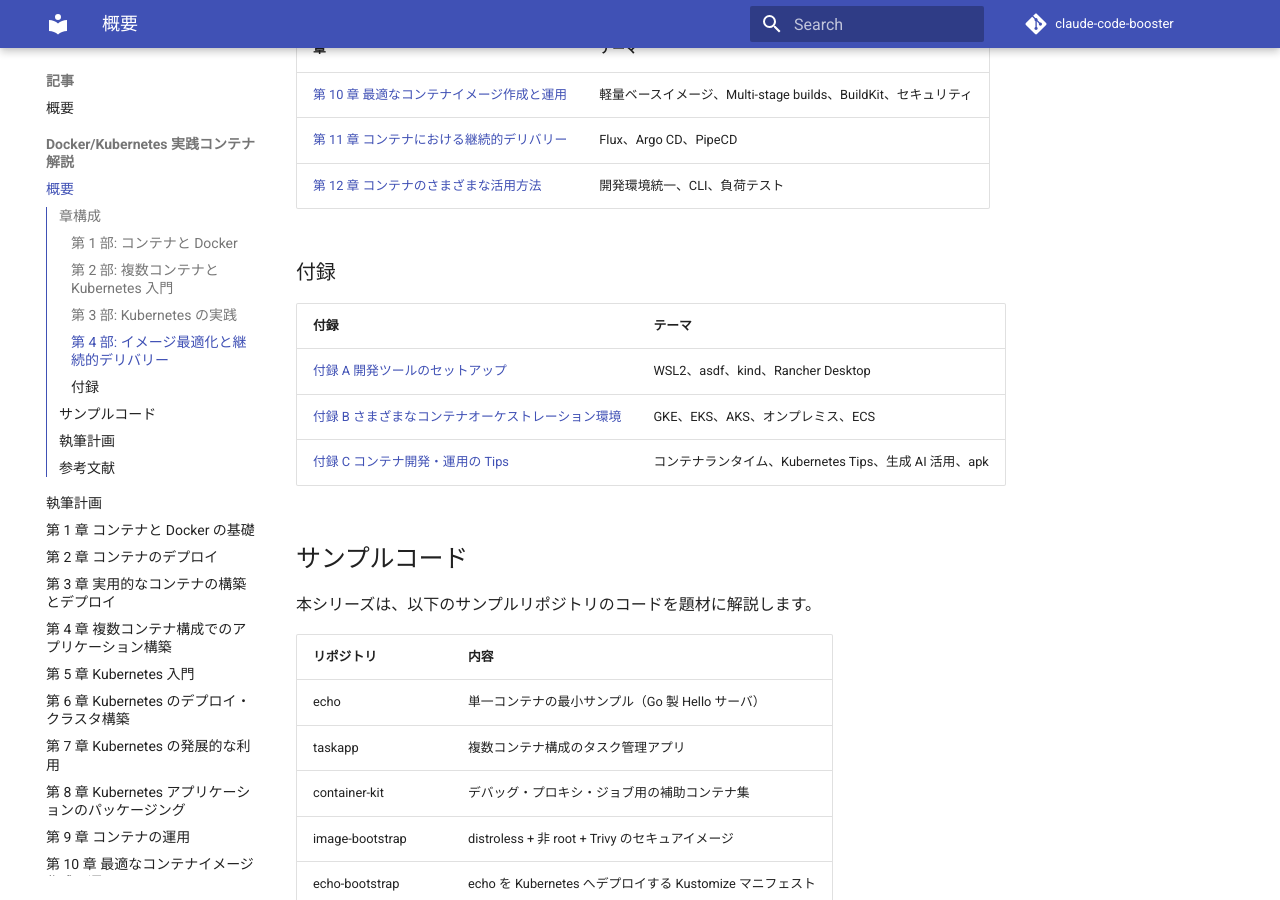
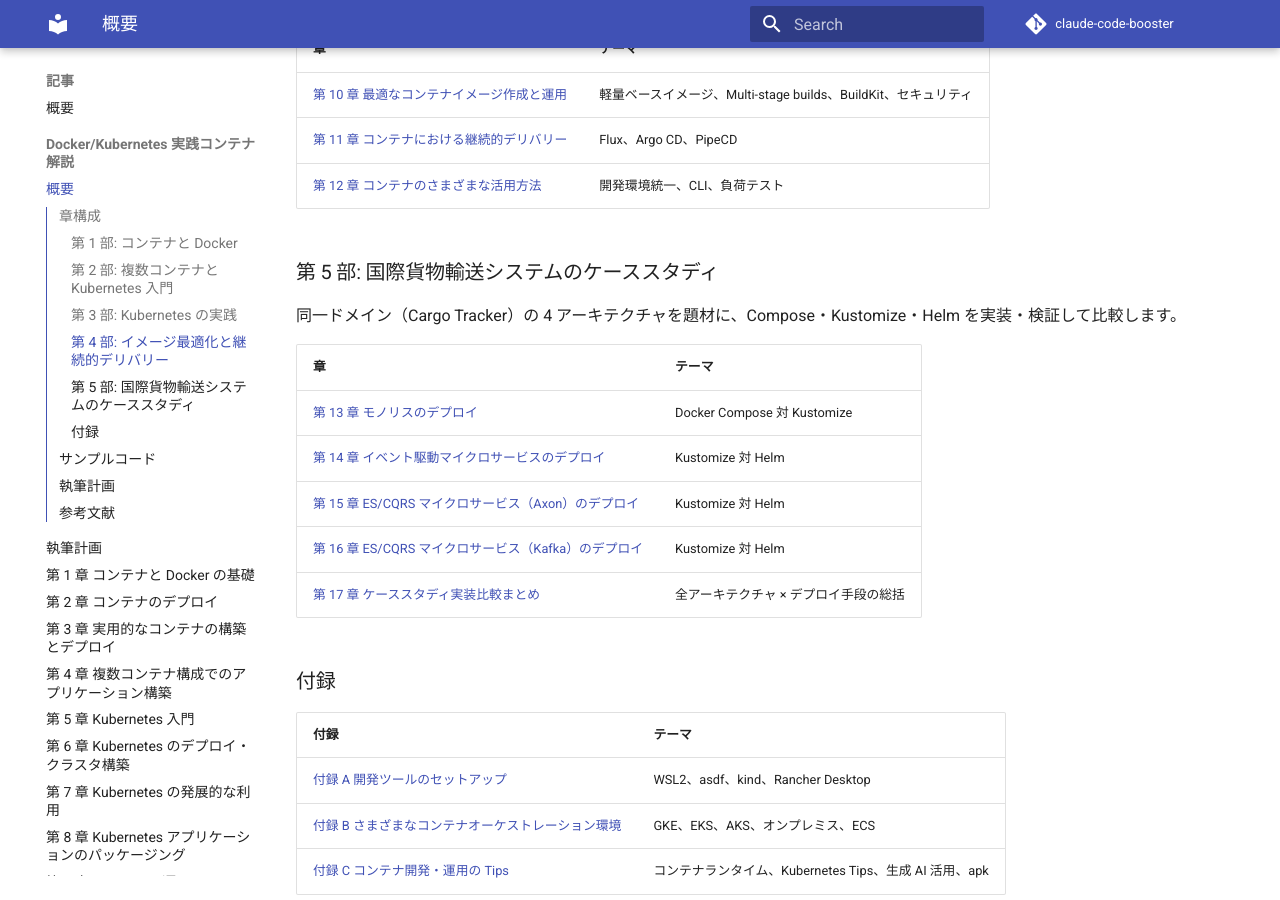
Before and after one commit to k2works/getting-started-docker-kubernetes, an MkDocs documentation site: the page built from docs/article/getting-start-docker-kubernetes/index.md, in a window 1280 px wide and 900 px high, scrolled down 1286 px. Built offline with MkDocs 1.6.1 and Material for MkDocs 9.7.7, drawn with Linux system fonts in a browser that asks for light colours; comment, search, counter and statistics services are not loaded.

Commit message:
docs: 第17章 ケーススタディ実装比較まとめを執筆し目次・nav 更新
第13〜16章の4ケース（モノリス/イベント駆動/ES・CQRS Axon/ES・CQRS Kafka）の
検証結果を横断総括する第17章を執筆。アーキテクチャの複雑さとデプロイ手段
（Compose/Kustomize/Helm）選択の関係、選択指針を整理。シリーズ index.md に
第5部を追加し、mkdocs.yml の nav に第13〜17章を登録。

```diff
--- a/docs/article/getting-start-docker-kubernetes/index.md
+++ b/docs/article/getting-start-docker-kubernetes/index.md
@@ -38,6 +38,18 @@
 | [第 11 章 コンテナにおける継続的デリバリー](11-continuous-delivery.md) | Flux、Argo CD、PipeCD |
 | [第 12 章 コンテナのさまざまな活用方法](12-container-use-cases.md) | 開発環境統一、CLI、負荷テスト |
 
+### 第 5 部: 国際貨物輸送システムのケーススタディ
+
+同一ドメイン（Cargo Tracker）の 4 アーキテクチャを題材に、Compose・Kustomize・Helm を実装・検証して比較します。
+
+| 章 | テーマ |
+|----|--------|
+| [第 13 章 モノリスのデプロイ](13-case-monolith-compose-vs-kustomize.md) | Docker Compose 対 Kustomize |
+| [第 14 章 イベント駆動マイクロサービスのデプロイ](14-case-event-driven-kustomize-vs-helm.md) | Kustomize 対 Helm |
+| [第 15 章 ES/CQRS マイクロサービス（Axon）のデプロイ](15-case-escqrs-axon-kustomize-vs-helm.md) | Kustomize 対 Helm |
+| [第 16 章 ES/CQRS マイクロサービス（Kafka）のデプロイ](16-case-escqrs-kafka-kustomize-vs-helm.md) | Kustomize 対 Helm |
+| [第 17 章 ケーススタディ実装比較まとめ](17-case-comparison-summary.md) | 全アーキテクチャ × デプロイ手段の総括 |
+
 ### 付録
 
 | 付録 | テーマ |
--- a/mkdocs.yml
+++ b/mkdocs.yml
@@ -94,6 +94,11 @@
           - 第 10 章 最適なコンテナイメージ作成と運用: article/getting-start-docker-kubernetes/10-optimal-container-image.md
           - 第 11 章 コンテナにおける継続的デリバリー: article/getting-start-docker-kubernetes/11-continuous-delivery.md
           - 第 12 章 コンテナのさまざまな活用方法: article/getting-start-docker-kubernetes/12-container-use-cases.md
+          - 第 13 章 モノリスのデプロイ（Compose 対 Kustomize）: article/getting-start-docker-kubernetes/13-case-monolith-compose-vs-kustomize.md
+          - 第 14 章 イベント駆動MSのデプロイ（Kustomize 対 Helm）: article/getting-start-docker-kubernetes/14-case-event-driven-kustomize-vs-helm.md
+          - 第 15 章 ES/CQRS(Axon)のデプロイ（Kustomize 対 Helm）: article/getting-start-docker-kubernetes/15-case-escqrs-axon-kustomize-vs-helm.md
+          - 第 16 章 ES/CQRS(Kafka)のデプロイ（Kustomize 対 Helm）: article/getting-start-docker-kubernetes/16-case-escqrs-kafka-kustomize-vs-helm.md
+          - 第 17 章 ケーススタディ実装比較まとめ: article/getting-start-docker-kubernetes/17-case-comparison-summary.md
           - 付録 A 開発ツールのセットアップ: article/getting-start-docker-kubernetes/appendix-a-dev-tools-setup.md
           - 付録 B さまざまなコンテナオーケストレーション環境: article/getting-start-docker-kubernetes/appendix-b-orchestration-environments.md
           - 付録 C コンテナ開発・運用の Tips: article/getting-start-docker-kubernetes/appendix-c-tips.md
```
Also changed, not shown: docs/article/getting-start-docker-kubernetes/17-case-comparison-summary.md (added, +131 -0 lines).
